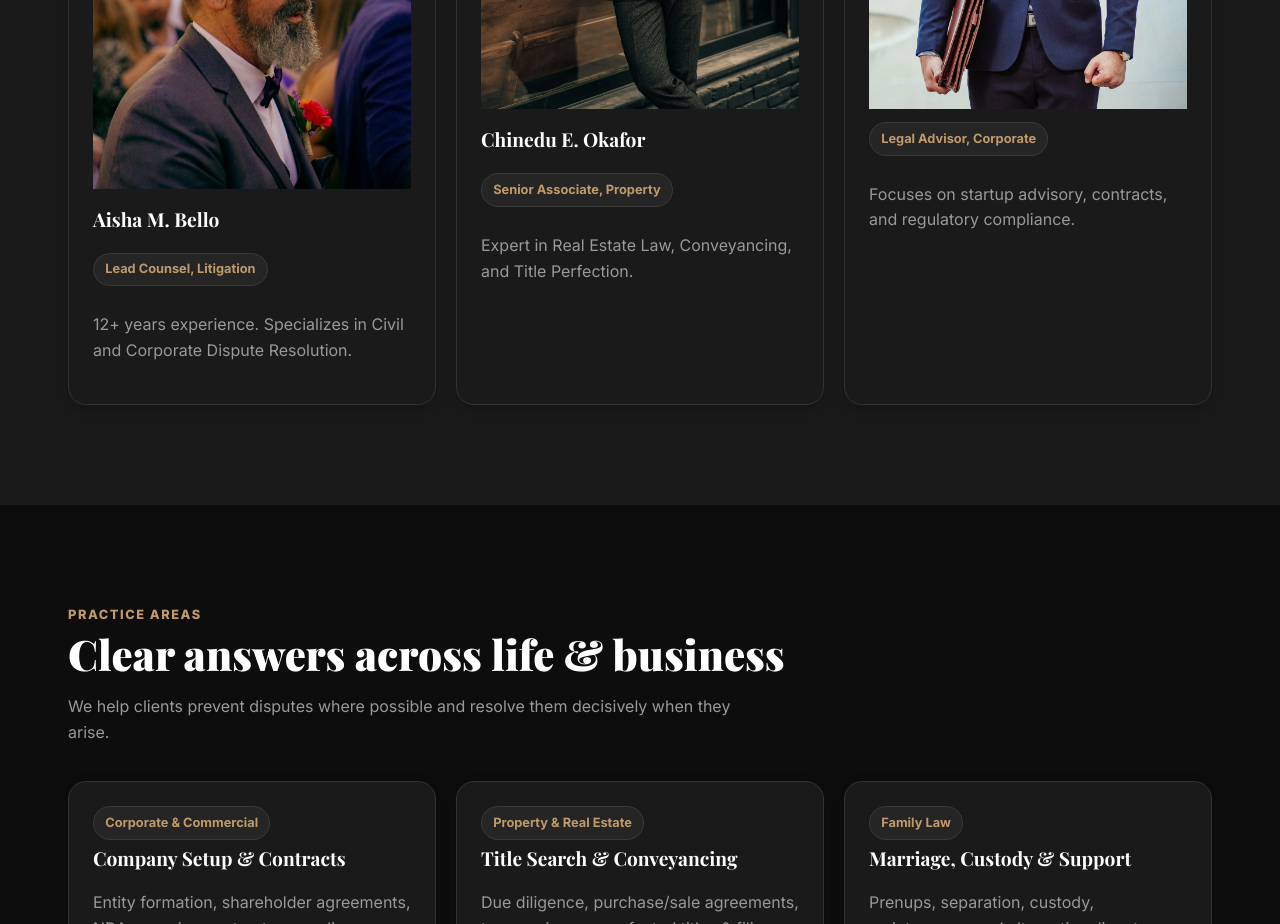
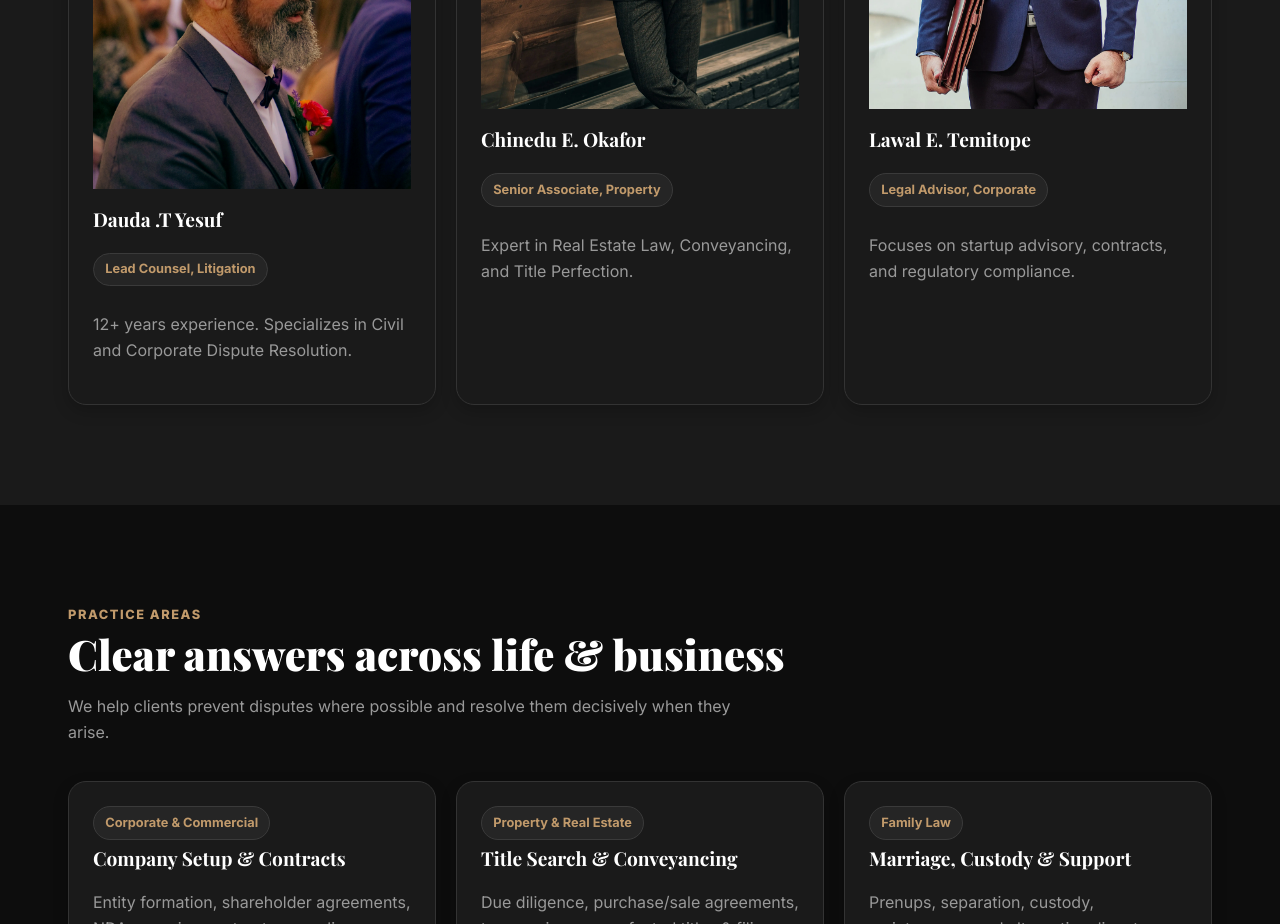
Before and after one commit to EboCodes/lawguild, a plain HTML site: page index.html in a window 1280 px wide. Shown: the part 2020-2944 px from the top of the page. Drawn offline with nearby package versions, Linux system fonts and the light colour scheme.

Commit message:
Update index.html

```diff
--- a/index.html
+++ b/index.html
@@ -668,7 +668,7 @@
       <div class="grid grid-3">
         <article class="card team-card reveal">
           <img src="3.webp" alt="Portrait of Lead Counsel" loading="lazy">
-          <h3 style="margin-top:15px;">Aisha M. Bello</h3>
+          <h3 style="margin-top:15px;">Dauda .T Yesuf</h3>
           <p class="chip" style="margin-bottom:10px;">Lead Counsel, Litigation</p>
           <p class="muted">12+ years experience. Specializes in Civil and Corporate Dispute Resolution.</p>
         </article>
@@ -680,6 +680,7 @@
         </article>
         <article class="card team-card reveal" data-delay="0.2s">
           <img src="4.webp" alt="Portrait of Legal Advisor" loading="lazy">
+          <h3 style="margin-top:15px;">Lawal E. Temitope</h3>
           <p class="chip" style="margin-bottom:10px;">Legal Advisor, Corporate</p>
           <p class="muted">Focuses on startup advisory, contracts, and regulatory compliance.</p>
         </article>
```
